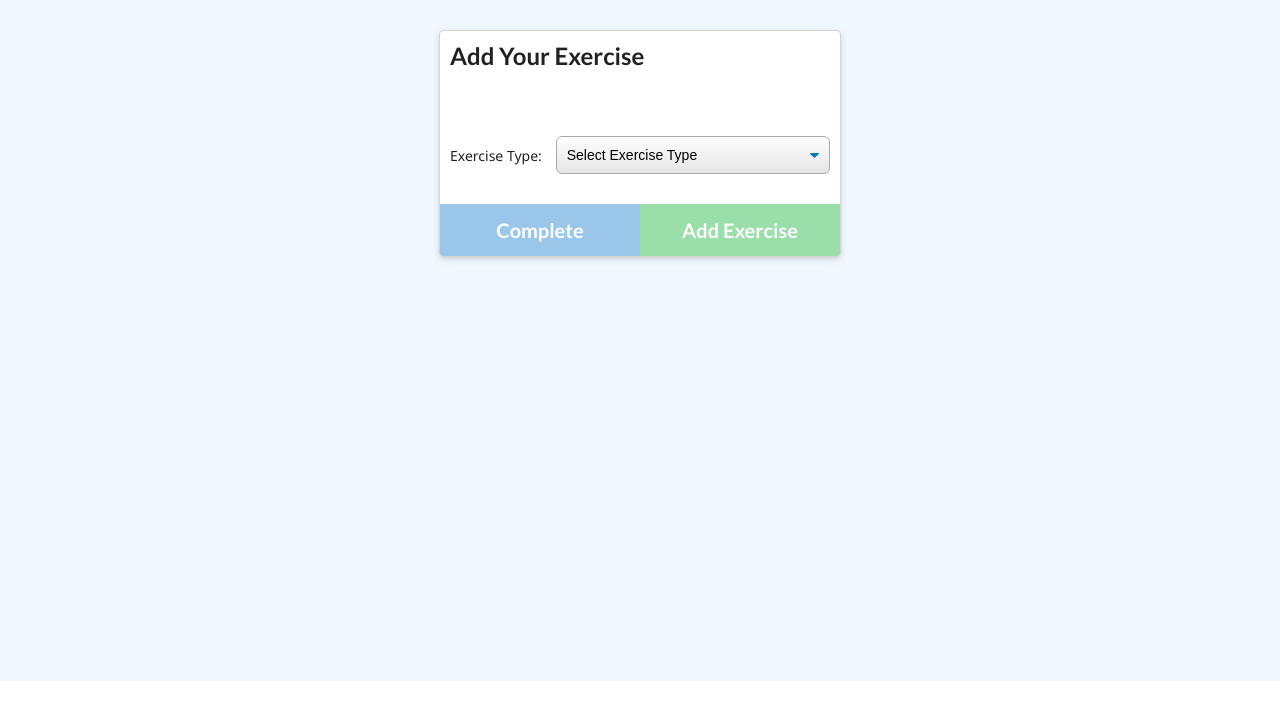
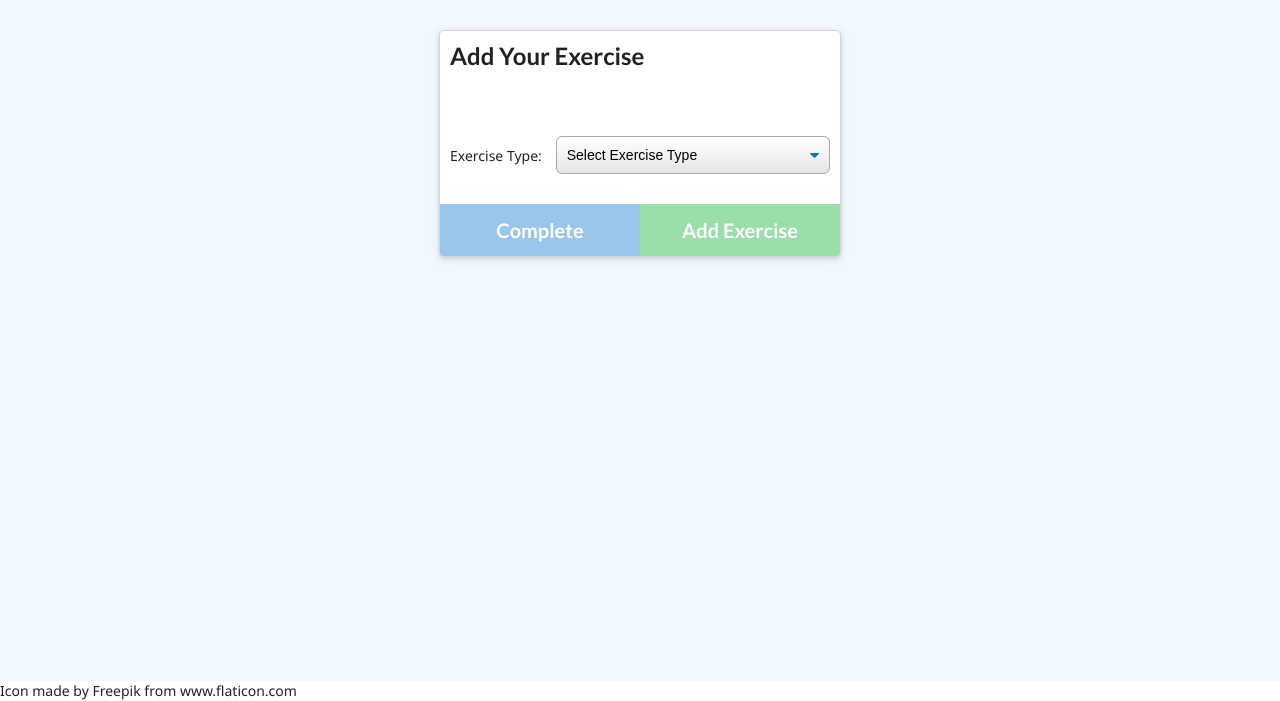
Before and after one commit to scottgeleas/Healthy-Mongoose, a website: page public/exercise.html in a window 1280 px wide. Shown: the part 217-918 px from the top of the page. Drawn offline with nearby package versions, Linux system fonts and the light colour scheme; no server answers.

Commit message:
formating and favicon credit

```diff
--- a/public/exercise.html
+++ b/public/exercise.html
@@ -83,6 +83,8 @@
     <div id="toast">
         Workout Added Successfully!
     </div>
+    <footer>Icon made by <a href="https://www.freepik.com" title="Freepik">Freepik</a> from <a
+            href="https://www.flaticon.com/" title="Flaticon">www.flaticon.com</a></footer>
     <script src="/api.js"></script>
     <script src="/exercise.js"></script>
 </body>
```
Also changed, not shown: public/index.html (+2 -0 lines), public/stats.html (+6 -6 lines), public/api.js (indentation only), public/exercise.js (indentation only), public/stats.js (indentation only), public/workout.js (indentation only). Lines whose indentation alone changed are shown as unchanged.
